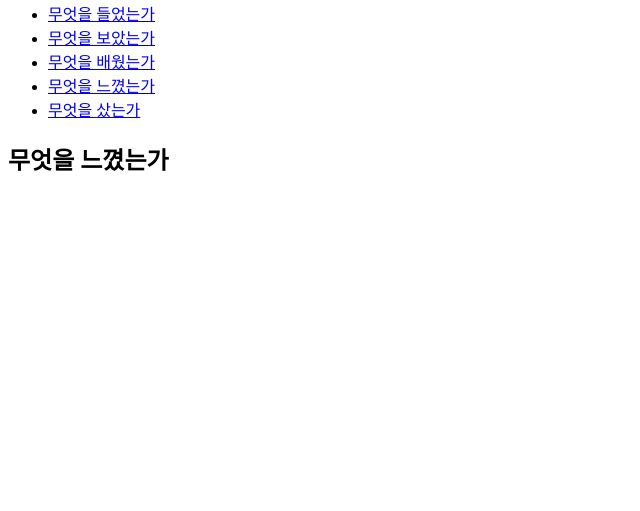
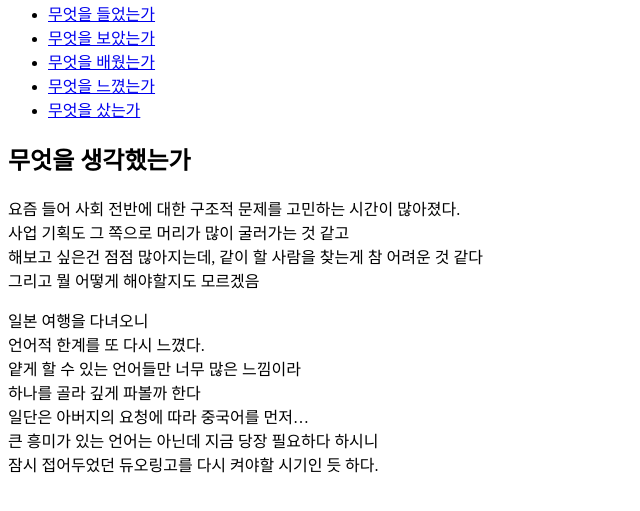
Before and after one commit to CalmCamel/blog, a plain HTML site: page 4_무엇을 느꼈는가.html in a window 1280 px wide. Shown: the part 79-590 px from the top of the page, without its empty margins (0-640 px from the left). Drawn offline with Linux system fonts and the light colour scheme.

Commit message:
Update 4_무엇을 느꼈는가.html

```diff
--- a/4_무엇을 느꼈는가.html
+++ b/4_무엇을 느꼈는가.html
@@ -15,4 +15,16 @@
     </ul>
 
 
-<h2>무엇을 느꼈는가</h2>
+<h2>무엇을 생각했는가</h2>
+
+    <p class="has-line-data" data-line-start="1" data-line-end="5">요즘 들어 사회 전반에 대한 구조적 문제를 고민하는 시간이 많아졌다.<br>
+    사업 기획도 그 쪽으로 머리가 많이 굴러가는 것 같고<br>
+    해보고 싶은건 점점 많아지는데, 같이 할 사람을 찾는게 참 어려운 것 같다<br>
+    그리고 뭘 어떻게 해야할지도 모르겠음</p>
+    <p class="has-line-data" data-line-start="6" data-line-end="13">일본 여행을 다녀오니<br>
+    언어적 한계를 또 다시 느꼈다.<br>
+    얕게 할 수 있는 언어들만 너무 많은 느낌이라<br>
+    하나를 골라 깊게 파볼까 한다<br>
+    일단은 아버지의 요청에 따라 중국어를 먼저…<br>
+    큰 흥미가 있는 언어는 아닌데 지금 당장 필요하다 하시니<br>
+    잠시 접어두었던 듀오링고를 다시 켜야할 시기인 듯 하다.</p>
```
